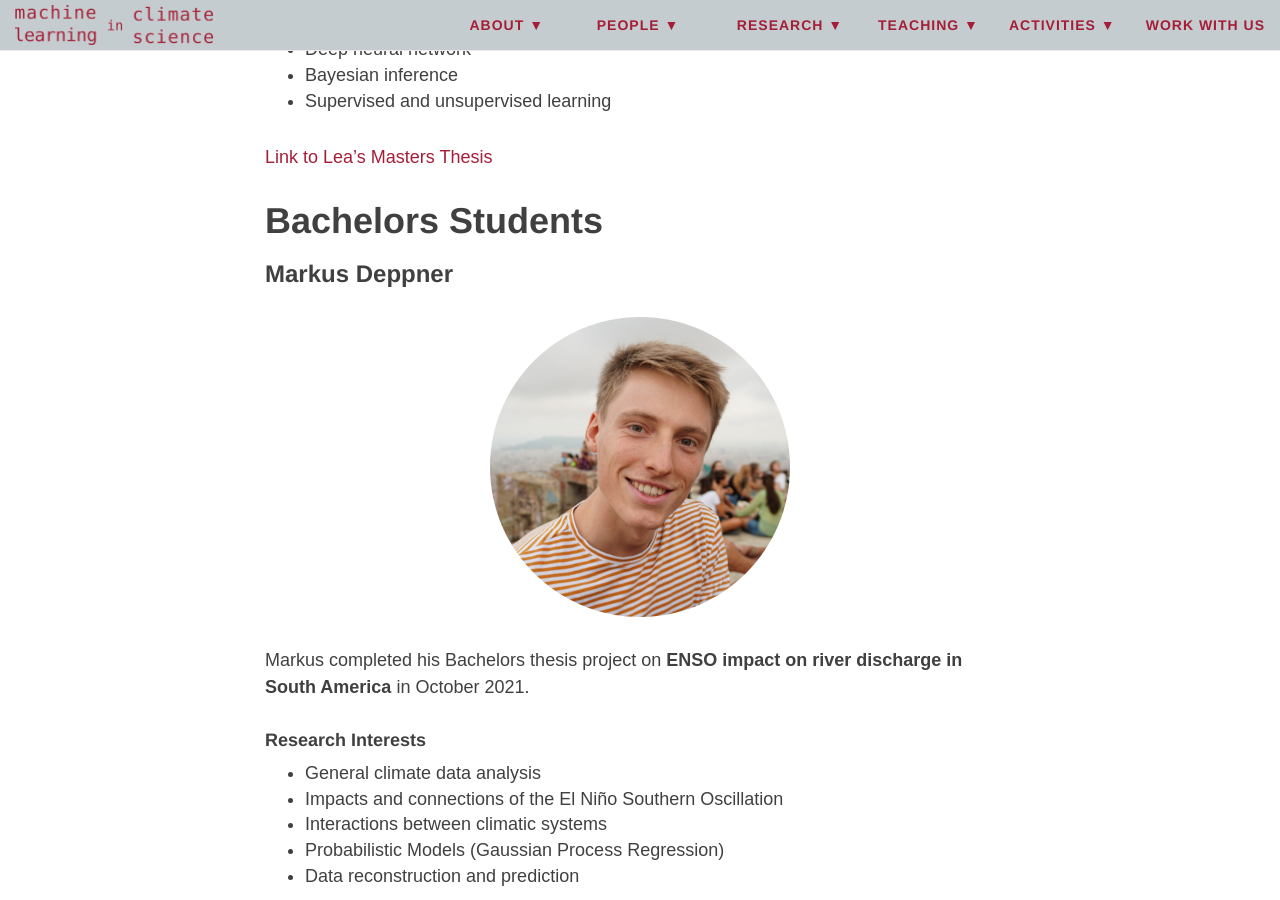
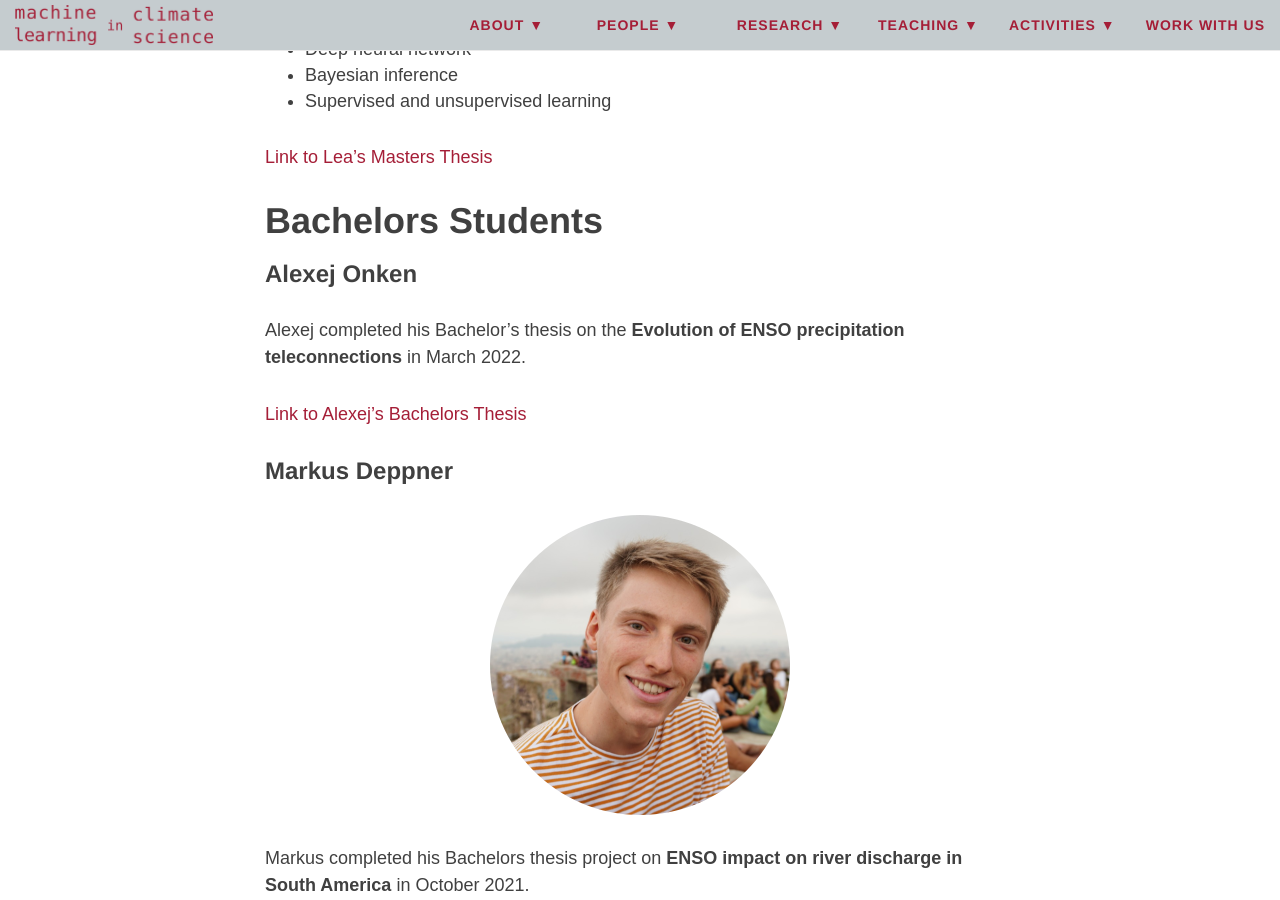
Before and after one commit to mlcs/mlcs.github.io, a Jekyll site: the page built from people/former_members.md, in a window 1280 px wide and 900 px high, scrolled down 569 px. Built offline with Jekyll 4.4.1, drawn with Linux system fonts in a browser that asks for light colours; nearby versions of some CDN libraries.

Commit message:
Add Alexej's details to former students page

```diff
--- a/_config.yml
+++ b/_config.yml
@@ -36,7 +36,6 @@ navbar-links:
       - Ranganatha BR: "/people/ranganatha"
       - Jakob Unterholzner: "/people/unterholzner"
       - Davide Lussu: "/people/lussu"
-      - Alexej Onken: "/people/onken"
       - Former Members: "/people/former_members"
   Research:
       - Projects: "/research/projects"
--- a/people/former_members.md
+++ b/people/former_members.md
@@ -25,6 +25,12 @@ Convergence Zone using wind convergences** in November 2021.
 
 # Bachelors Students
 
+### Alexej Onken
+Alexej completed his Bachelor's thesis on the **Evolution of ENSO
+precipitation teleconnections** in March 2022.
+
+[Link to Alexej's Bachelors Thesis](/files/bachelors_thesis_onken_alexej.pdf)
+
 ### Markus Deppner
 
 ![MD-ProfilePic](/img/md_profile_pic.png){: .center-block :}
```
Also changed, not shown: people/onken.md (deleted), 1 other file.
